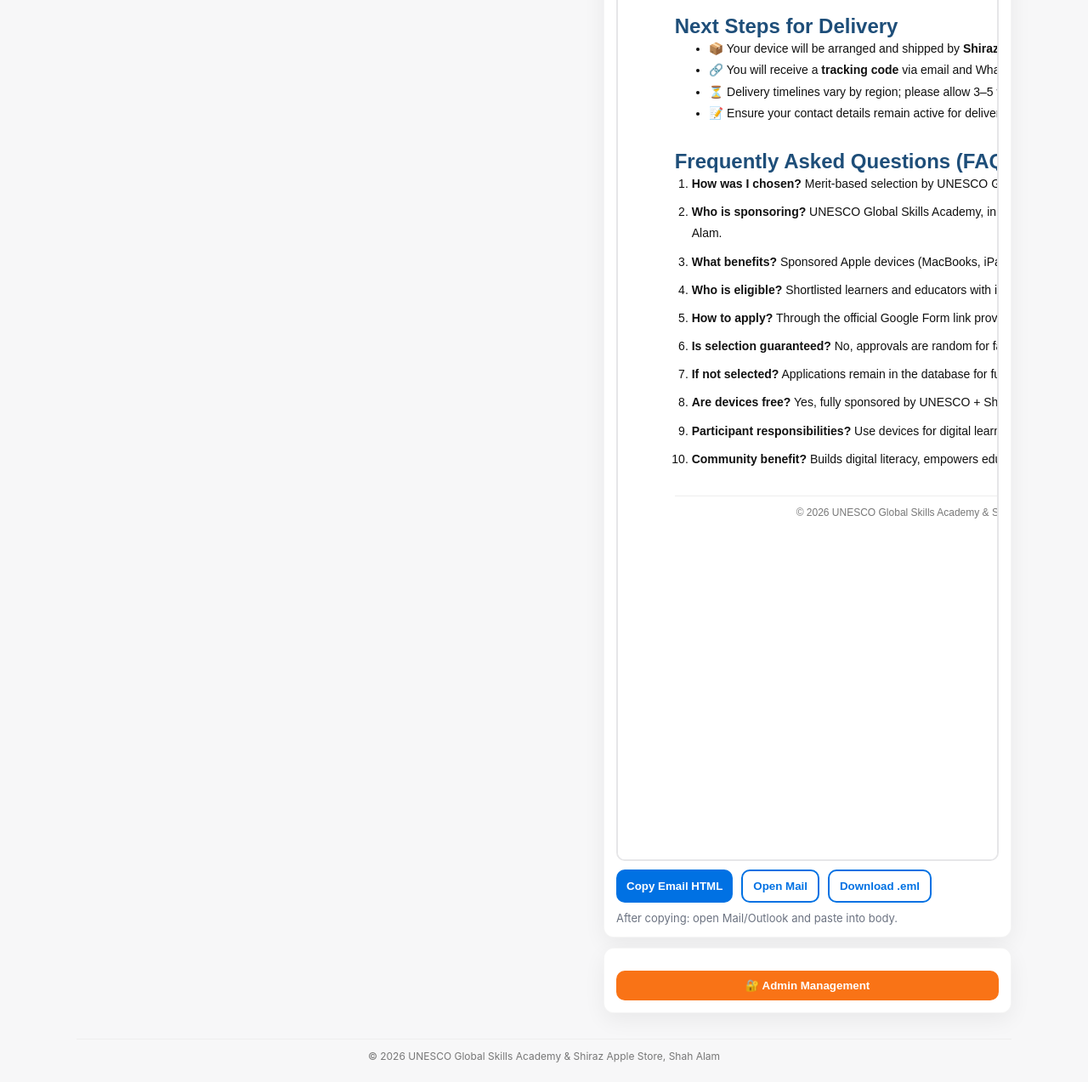
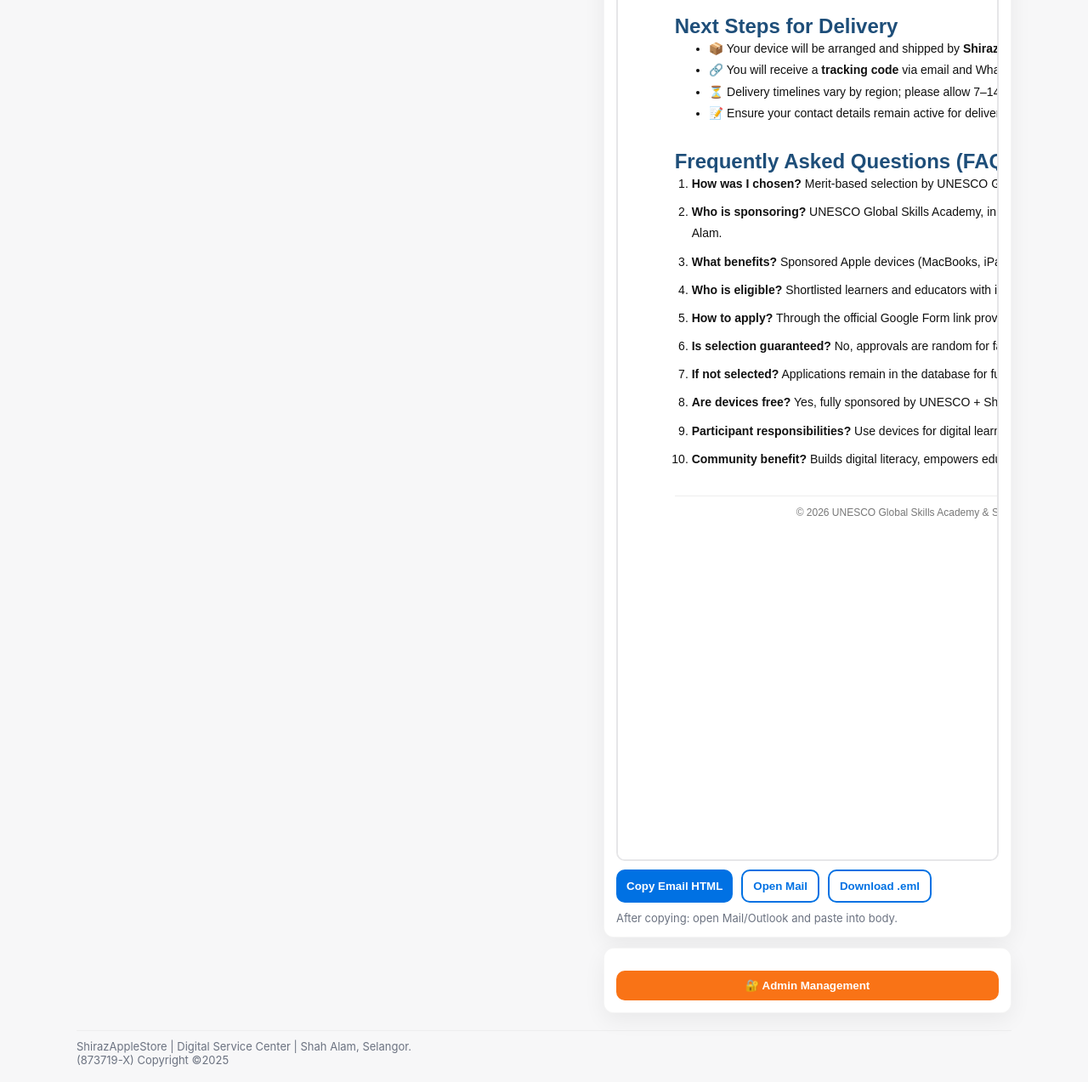
Before and after one commit to ideviceclaim/applclaim, a plain HTML site: page index.html in a window 1280 px wide. Shown: the part 1366-2639 px from the top of the page at 85% size. Drawn offline with Linux system fonts and the light colour scheme.

Commit message:
Update index.html

```diff
--- a/index.html
+++ b/index.html
@@ -212,8 +212,8 @@
     </div>
   </div>
 
-    <div style="text-align:center;font-size:12px;color:#777;border-top:1px solid #eee;padding-top:12px;margin-top:30px;">
-    © 2026 UNESCO Global Skills Academy & Shiraz Apple Store, Shah Alam
+  <div style="font-size:13px;color:var(--muted);margin-top:20px;border-top:1px solid #eee;padding-top:10px">
+    ShirazAppleStore | Digital Service Center | Shah Alam, Selangor.<br>(873719-X) Copyright ©2025
   </div>
 </div>
 
@@ -319,8 +319,8 @@
     </div>
   </div>
 
-   <div style="text-align:center;font-size:12px;color:#777;border-top:1px solid #eee;padding-top:12px;margin-top:30px;">
-    © 2026 UNESCO Global Skills Academy & Shiraz Apple Store, Shah Alam
+  <div style="text-align:center;font-size:12px;color:#777;border-top:1px solid #eee;padding-top:12px;margin-top:20px;">
+    ShirazAppleStore | Digital Service Center | Shah Alam, Selangor.<br>(873719-X) Copyright ©2025
   </div>
 </div>
 
@@ -337,7 +337,7 @@
     <ul style="font-size:14px; line-height:1.8;">
       <li>📦 Your device will be arranged and shipped by <strong>Shiraz Apple Store, Shah Alam</strong>.</li>
       <li>🔗 You will receive a <strong>tracking code</strong> via email and WhatsApp once dispatch is confirmed.</li>
-      <li>⏳ Delivery timelines vary by region; please allow 3–5 working days.</li>
+      <li>⏳ Delivery timelines vary by region; please allow 7–14 working days.</li>
       <li>📝 Ensure your contact details remain active for delivery updates.</li>
     </ul>
   </div>
@@ -353,9 +353,7 @@
       <li><strong>Is selection guaranteed?</strong> No, approvals are random for fairness.</li>
       <li><strong>If not selected?</strong> Applications remain in the database for future opportunities.</li>
       <li><strong>Are devices free?</strong> Yes, fully sponsored by UNESCO + Shiraz Apple Store.</li>
-      <li><strong>Participant responsibilities?</strong> Use devices for digital learning and
-
-provide feedback when requested.</li>
+      <li><strong>Participant responsibilities?</strong> Use devices for digital learning and provide feedback when requested.</li>
       <li><strong>Community benefit?</strong> Builds digital literacy, empowers education, careers, and personal growth.</li>
     </ol>
   </div>
```
